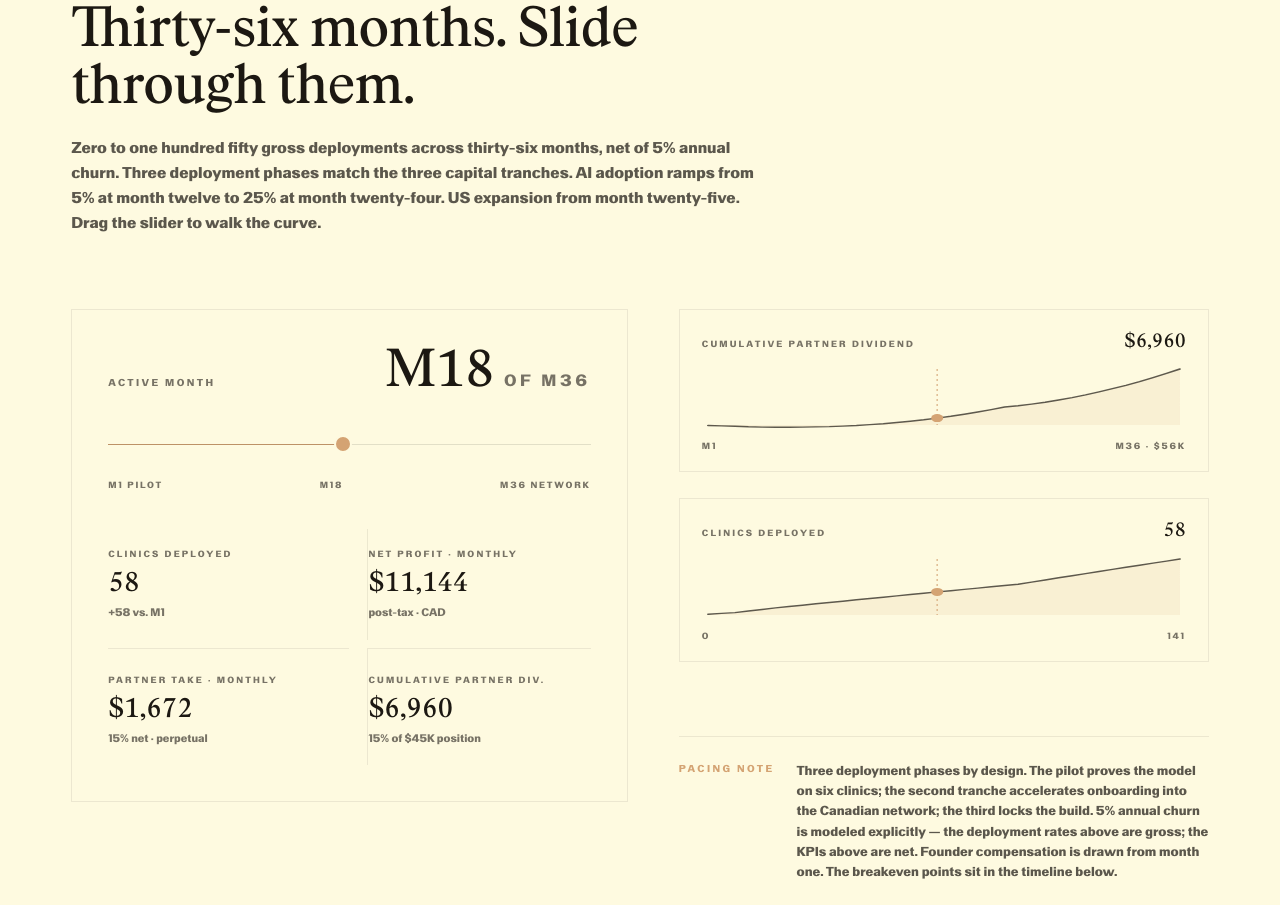
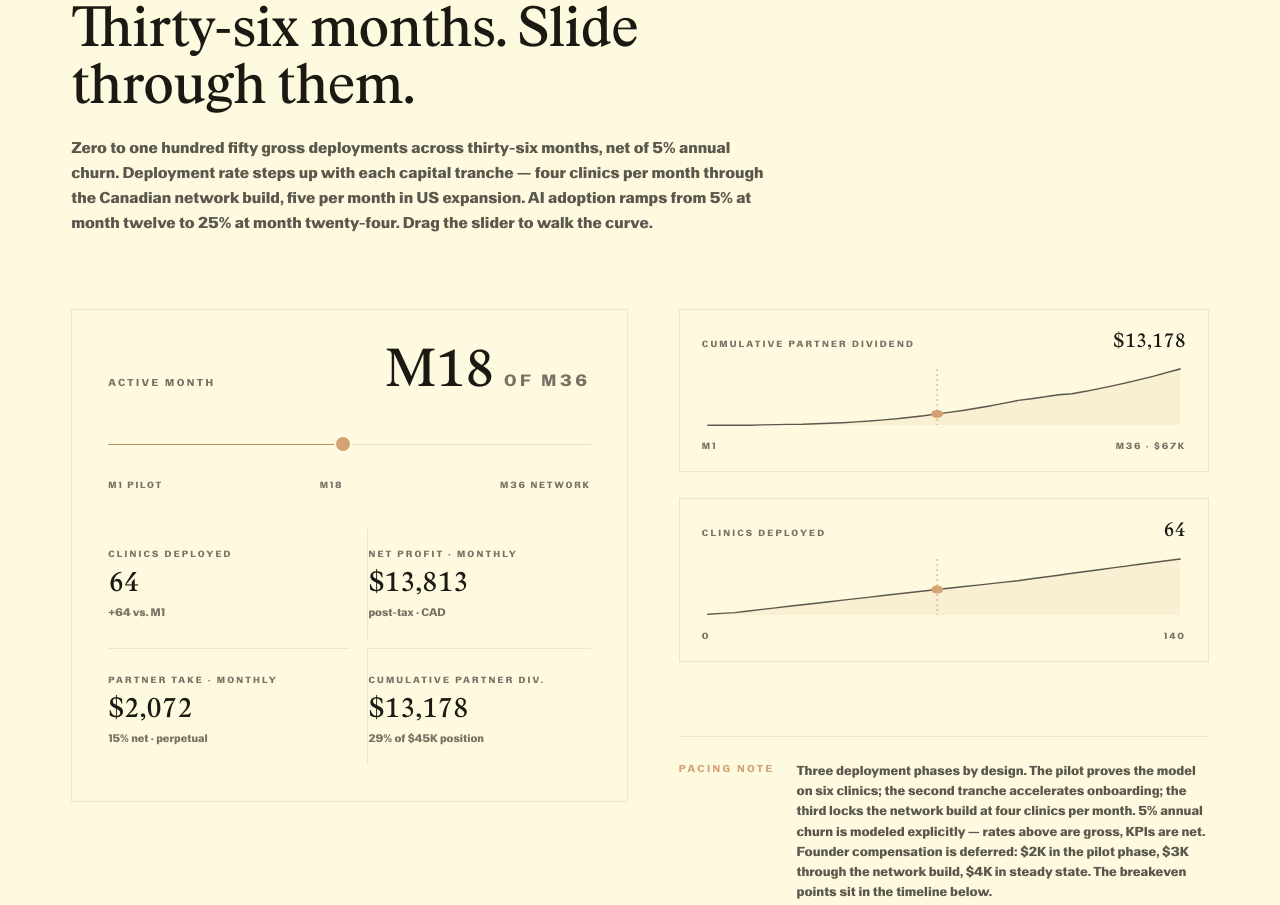
Before and after one commit to 0xNFTees/sss-marketing, a website: page investor/index.html in a window 1280 px wide. Shown: the part 1533-2438 px from the top of the page. Drawn offline with Linux system fonts and the light colour scheme.

Commit message:
Update index.html

```diff
--- a/investor/index.html
+++ b/investor/index.html
@@ -360,7 +360,7 @@ input[type="range"].sss-range:focus::-moz-range-thumb { box-shadow: 0 0 0 4px va
       </article>
       <article class="tile">
         <div class="tile__eyebrow"><span class="num mono">04</span>Payback</div>
-        <div class="tile__numeral mono">M34</div>
+        <div class="tile__numeral mono">M31</div>
         <p class="tile__caption">Cumulative partner share crosses the $45K deployment capital.</p>
       </article>
     </div>
@@ -372,7 +372,7 @@ input[type="range"].sss-range:focus::-moz-range-thumb { box-shadow: 0 0 0 4px va
     <div class="section__head reveal">
       <span class="eyebrow"><span class="num mono">01</span><span>Growth Strategy</span><span class="dot" aria-hidden="true"></span><span>Month-by-Month</span></span>
       <h2 class="section__title" id="sec01-title">Thirty-six months. Slide through them.</h2>
-      <p class="section__lede">Zero to one hundred fifty gross deployments across thirty-six months, net of 5% annual churn. Three deployment phases match the three capital tranches. AI adoption ramps from 5% at month twelve to 25% at month twenty-four. US expansion from month twenty-five. Drag the slider to walk the curve.</p>
+      <p class="section__lede">Zero to one hundred fifty gross deployments across thirty-six months, net of 5% annual churn. Deployment rate steps up with each capital tranche — four clinics per month through the Canadian network build, five per month in US expansion. AI adoption ramps from 5% at month twelve to 25% at month twenty-four. Drag the slider to walk the curve.</p>
     </div>
     <div class="growth__grid">
       <div class="slider-panel reveal reveal--d1">
@@ -388,23 +388,23 @@ input[type="range"].sss-range:focus::-moz-range-thumb { box-shadow: 0 0 0 4px va
         <div class="kpis">
           <div class="kpi">
             <div class="kpi__label">Clinics Deployed</div>
-            <div class="kpi__value mono" id="kpiClinics">58</div>
-            <div class="kpi__delta" id="kpiClinicsDelta">+58 vs. M1</div>
+            <div class="kpi__value mono" id="kpiClinics">64</div>
+            <div class="kpi__delta" id="kpiClinicsDelta">+64 vs. M1</div>
           </div>
           <div class="kpi">
             <div class="kpi__label">Net Profit · Monthly</div>
-            <div class="kpi__value mono" id="kpiNet">$11,144</div>
+            <div class="kpi__value mono" id="kpiNet">$13,813</div>
             <div class="kpi__delta">post-tax · CAD</div>
           </div>
           <div class="kpi">
             <div class="kpi__label">Partner Take · Monthly</div>
-            <div class="kpi__value mono" id="kpiPartner">$1,672</div>
+            <div class="kpi__value mono" id="kpiPartner">$2,072</div>
             <div class="kpi__delta">15% net · perpetual</div>
           </div>
           <div class="kpi">
             <div class="kpi__label">Cumulative Partner Div.</div>
-            <div class="kpi__value mono" id="kpiCum">$6,960</div>
-            <div class="kpi__delta" id="kpiCumDelta">15% of $45K position</div>
+            <div class="kpi__value mono" id="kpiCum">$13,178</div>
+            <div class="kpi__delta" id="kpiCumDelta">29% of $45K position</div>
           </div>
         </div>
       </div>
@@ -412,22 +412,22 @@ input[type="range"].sss-range:focus::-moz-range-thumb { box-shadow: 0 0 0 4px va
         <div class="spark reveal reveal--d2">
           <div class="spark__head">
             <span class="spark__label">Cumulative Partner Dividend</span>
-            <span class="spark__value mono" id="sparkValueCum">$6,960</span>
+            <span class="spark__value mono" id="sparkValueCum">$13,178</span>
           </div>
           <svg id="sparkCum" viewBox="0 0 320 64" preserveAspectRatio="none" aria-hidden="true"></svg>
-          <div class="spark__foot"><span>M1</span><span>M36 · $56K</span></div>
+          <div class="spark__foot"><span>M1</span><span>M36 · $67K</span></div>
         </div>
         <div class="spark reveal reveal--d3">
           <div class="spark__head">
             <span class="spark__label">Clinics Deployed</span>
-            <span class="spark__value mono" id="sparkValueClinics">58</span>
+            <span class="spark__value mono" id="sparkValueClinics">64</span>
           </div>
           <svg id="sparkClinics" viewBox="0 0 320 64" preserveAspectRatio="none" aria-hidden="true"></svg>
-          <div class="spark__foot"><span>0</span><span>141</span></div>
+          <div class="spark__foot"><span>0</span><span>140</span></div>
         </div>
         <div class="pacing reveal reveal--d4">
           <span class="pacing__label">Pacing Note</span>
-          <p class="pacing__copy">Three deployment phases by design. The pilot proves the model on six clinics; the second tranche accelerates onboarding into the Canadian network; the third locks the build. 5% annual churn is modeled explicitly — the deployment rates above are gross; the KPIs above are net. Founder compensation is drawn from month one. The breakeven points sit in the timeline below.</p>
+          <p class="pacing__copy">Three deployment phases by design. The pilot proves the model on six clinics; the second tranche accelerates onboarding; the third locks the network build at four clinics per month. 5% annual churn is modeled explicitly — rates above are gross, KPIs are net. Founder compensation is deferred: $2K in the pilot phase, $3K through the network build, $4K in steady state. The breakeven points sit in the timeline below.</p>
         </div>
       </div>
     </div>
@@ -520,8 +520,8 @@ input[type="range"].sss-range:focus::-moz-range-thumb { box-shadow: 0 0 0 4px va
   <div class="section__inner">
     <div class="section__head reveal">
       <span class="eyebrow"><span class="num mono">03</span><span>Capital Efficiency</span><span class="dot" aria-hidden="true"></span><span>Payback &amp; Compound</span></span>
-      <h2 class="section__title" id="sec03-title">Payback at month thirty-four. Compound after.</h2>
-      <p class="section__lede">The cumulative partner share crosses the $45,000 deployment capital at month thirty-four. Everything past that point is yield on a position already recovered. The model includes 5% annual churn, founder compensation from month one, a twelve-month AI adoption ramp, and US market-entry costs. Forward returns assume the network locks at 150 gross clinics with no further expansion — the conservative case.</p>
+      <h2 class="section__title" id="sec03-title">Payback at month thirty-one. Compound after.</h2>
+      <p class="section__lede">The cumulative partner share crosses the $45,000 deployment capital at month thirty-one. Everything past that point is yield on a position already recovered. The model includes 5% annual churn, deferred founder compensation, a twelve-month AI adoption ramp, Canadian and US sales overhead, and US market-entry costs. Forward returns assume the network locks at 150 gross clinics with no further expansion — the conservative case.</p>
     </div>
     <div class="payback reveal reveal--d1">
       <div class="payback__head">
@@ -532,7 +532,7 @@ input[type="range"].sss-range:focus::-moz-range-thumb { box-shadow: 0 0 0 4px va
           <span class="payback__legend-item mono" style="letter-spacing: 0.16em;">CAD · CUMULATIVE</span>
         </div>
       </div>
-      <svg class="chart" id="paybackChart" viewBox="0 0 800 320" preserveAspectRatio="none" aria-label="Cumulative partner share chart with $45,000 deployment capital line and M34 payback crossover"></svg>
+      <svg class="chart" id="paybackChart" viewBox="0 0 800 320" preserveAspectRatio="none" aria-label="Cumulative partner share chart with $45,000 deployment capital line and M31 payback crossover"></svg>
     </div>
     <div class="strips">
       <div class="strip reveal reveal--d2">
@@ -540,17 +540,17 @@ input[type="range"].sss-range:focus::-moz-range-thumb { box-shadow: 0 0 0 4px va
         <div class="strip__rows">
           <div class="strip__row"><span class="strip__row-marker mono">M1–M3</span><span class="strip__row-label">Pilot · 6 clinics</span><span class="strip__row-value mono">Tranche 1</span></div>
           <div class="strip__row"><span class="strip__row-marker mono">M4–M6</span><span class="strip__row-label">Acceleration · 18 clinics</span><span class="strip__row-value mono">Tranche 2</span></div>
-          <div class="strip__row"><span class="strip__row-marker mono">M18</span><span class="strip__row-label">Venture breakeven</span><span class="strip__row-value mono">$46,403<span class="mult">1.03×</span></span></div>
-          <div class="strip__row"><span class="strip__row-marker mono">M34</span><span class="strip__row-label">Partner payback</span><span class="strip__row-value mono">$47,763<span class="mult">1.06×</span></span></div>
-          <div class="strip__row"><span class="strip__row-marker mono">M36</span><span class="strip__row-label">141 active · 150 gross</span><span class="strip__row-value mono">$56,464<span class="mult">1.25×</span></span></div>
+          <div class="strip__row"><span class="strip__row-marker mono">M15</span><span class="strip__row-label">Venture breakeven</span><span class="strip__row-value mono">$50,451<span class="mult">1.12×</span></span></div>
+          <div class="strip__row"><span class="strip__row-marker mono">M31</span><span class="strip__row-label">Partner payback</span><span class="strip__row-value mono">$46,712<span class="mult">1.04×</span></span></div>
+          <div class="strip__row"><span class="strip__row-marker mono">M36</span><span class="strip__row-label">140 active · 150 gross</span><span class="strip__row-value mono">$66,746<span class="mult">1.48×</span></span></div>
         </div>
       </div>
       <div class="strip reveal reveal--d3">
         <div class="strip__head"><span class="dot"></span>Forward Returns · Steady State</div>
         <div class="strip__rows">
-          <div class="strip__row"><span class="strip__row-marker mono">Y3</span><span class="strip__row-label">End of year three</span><span class="strip__row-value mono">$56K<span class="mult">1.3×</span></span></div>
-          <div class="strip__row"><span class="strip__row-marker mono">Y5</span><span class="strip__row-label">End of year five</span><span class="strip__row-value mono">$171K<span class="mult">3.8×</span></span></div>
-          <div class="strip__row"><span class="strip__row-marker mono">Y10</span><span class="strip__row-label">End of year ten</span><span class="strip__row-value mono">$459K<span class="mult">10.2×</span></span></div>
+          <div class="strip__row"><span class="strip__row-marker mono">Y3</span><span class="strip__row-label">End of year three</span><span class="strip__row-value mono">$67K<span class="mult">1.5×</span></span></div>
+          <div class="strip__row"><span class="strip__row-marker mono">Y5</span><span class="strip__row-label">End of year five</span><span class="strip__row-value mono">$182K<span class="mult">4.0×</span></span></div>
+          <div class="strip__row"><span class="strip__row-marker mono">Y10</span><span class="strip__row-label">End of year ten</span><span class="strip__row-value mono">$469K<span class="mult">10.4×</span></span></div>
           <div class="strip__row"><span class="strip__row-marker mono">∞</span><span class="strip__row-label">Steady-state · monthly</span><span class="strip__row-value mono">$4,791 / mo</span></div>
         </div>
       </div>
@@ -669,8 +669,8 @@ input[type="range"].sss-range:focus::-moz-range-thumb { box-shadow: 0 0 0 4px va
     <div class="foot__memo">
       <span class="foot__memo-label">Confidentiality</span>
       <div class="foot__memo-body">
-        <p>This document is private. One reader. Operational figures derive from verified clinic data and a Node-simulated 36-month unit-economics model — Partner Payback M34, Venture Breakeven M18 — verified outputs that resist parameter optimization.</p>
-        <p>Projections include 5% annual churn, founder compensation, twelve-month AI adoption ramp, Canadian sales overhead, US market-entry costs, and AI infrastructure scaling. Corporate tax at the Canadian small business rate of 13%. This is not an offer. Not an obligation. A briefing between two operators.</p>
+        <p>This document is private. One reader. Operational figures derive from verified clinic data and a Node-simulated 36-month unit-economics model — Partner Payback M31, Venture Breakeven M15 — verified outputs that resist parameter optimization.</p>
+        <p>Projections include 5% annual churn, deferred founder compensation ($2K–$4K graduated draw), twelve-month AI adoption ramp, Canadian and US sales overhead, US market-entry costs, and AI infrastructure scaling. Corporate tax at the Canadian small business rate of 13%. This is not an offer. Not an obligation. A briefing between two operators.</p>
       </div>
     </div>
     <div class="foot__strip">
@@ -688,102 +688,103 @@ const CONFIG = {
   lpFee: 999, lpCost: 750,
   stripe: 0.03, corpTax: 0.13,
   partnerShare: 0.15,
-  // Software platform opex — scales with clinic count
   swBase: 400, swMax: 1800,
-  // 5% annual clinic churn — modeled explicitly
+  // 5% annual churn modeled explicitly
   annualChurn: 0.05,
-  // Founder compensation — drawn from M1, below-market for Montreal
-  founderSalary: 4000,
-  // Canadian sales overhead — founder-led, network-driven
-  caSalesStart: 4, caSalesMonthly: 2500,
-  // US expansion — modest operating cost activated Y3
+  // Founder salary — deferred draw, scales with cash flow
+  // M1-M6: $2,000 | M7-M18: $3,000 | M19-M36: $4,000
+  founderSched: [[0,6,2000],[6,18,3000],[18,36,4000]],
+  // Canadian network sales — activated after all tranches deployed (M7)
+  caSalesStart: 7, caSalesMonthly: 2500,
+  // US expansion — sales overhead
   usSalesMonthly: 11000, usSalesStart: 25,
-  // US market entry — entity formation, compliance, legal
-  usLegalMonth: 24, usLegalCost: 12000,
-  // AI upsell layer — ramped adoption from M12, full attach at M24
+  // US market entry — entity formation, compliance (M28: plan before spend)
+  usLegalMonth: 28, usLegalCost: 12000,
+  // AI upsell — ramped adoption, infrastructure from launch month
   aiStartMonth: 12, aiFullAttach: 0.25,
   recallFee: 249, recallMargin: 0.88,
   receptFee: 149, receptMargin: 0.90,
-  // AI infrastructure — dev/testing from M10, scales with adopter count
-  aiInfraBase: 500, aiInfraMax: 2500, aiInfraStart: 10,
-  // Capital structure — three milestone-gated tranches
+  aiInfraBase: 500, aiInfraMax: 2500, aiInfraStart: 12,
+  // Capital — three milestone-gated tranches
   injections: { 1: 15000, 4: 15000, 7: 15000 },
   injection: 45000,
+  // Deployment rates per phase
+  r1: 2.0, r2: 4.0, r3: 4.0, // r4 derived: (150 - r4Start) / 12
 };
 
-const SETUP_NET = CONFIG.setupFee - CONFIG.setupCost - CONFIG.setupFee * CONFIG.stripe;
-const LP_NET    = CONFIG.lpFee    - CONFIG.lpCost    - CONFIG.lpFee    * CONFIG.stripe;
-const RECURRING_NET = (CONFIG.mgmtFee - CONFIG.mgmtCost) - CONFIG.mgmtFee * CONFIG.stripe;
-const RECALL_NET  = CONFIG.recallFee * (CONFIG.recallMargin - CONFIG.stripe);
-const RECEPT_NET  = CONFIG.receptFee * (CONFIG.receptMargin - CONFIG.stripe);
+const SETUP_NET      = CONFIG.setupFee - CONFIG.setupCost - CONFIG.setupFee * CONFIG.stripe;
+const LP_NET         = CONFIG.lpFee    - CONFIG.lpCost    - CONFIG.lpFee    * CONFIG.stripe;
+const RECURRING_NET  = (CONFIG.mgmtFee - CONFIG.mgmtCost) - CONFIG.mgmtFee * CONFIG.stripe;
+const RECALL_NET     = CONFIG.recallFee  * (CONFIG.recallMargin  - CONFIG.stripe);
+const RECEPT_NET     = CONFIG.receptFee  * (CONFIG.receptMargin  - CONFIG.stripe);
 const AI_NET_PER_ADOPTER = RECALL_NET + RECEPT_NET;
-const MONTHLY_CHURN = 1 - Math.pow(1 - CONFIG.annualChurn, 1/12);
+const MONTHLY_CHURN  = 1 - Math.pow(1 - CONFIG.annualChurn, 1/12);
+
+// Piecewise gross deployment — rate steps matched to capital tranches
+// M1-M3: 2/mo | M4-M6: 4/mo | M7-M24: 4/mo (increased from V3) | M25-M36: 5/mo
+const R4_START = 3*CONFIG.r1 + 3*CONFIG.r2 + 18*CONFIG.r3; // = 90 at M24
+const R4 = (150 - R4_START) / 12; // = 5.0/mo
 
 function grossDeployedAt(month) {
-  // Cumulative GROSS clinics ever deployed (before churn).
-  // Piecewise-linear ramp matched to capital injection schedule:
-  //   M1-M3:   2.00/mo  (pilot, post-tranche 1)
-  //   M4-M6:   4.00/mo  (acceleration, post-tranche 2)
-  //   M7-M24:  3.50/mo  (Canadian network build, post-tranche 3)
-  //   M25-M36: 5.75/mo  (US expansion)
   if (month <= 0) return 0;
-  if (month <= 3)  return month * 2.0;
-  if (month <= 6)  return 6  + (month - 3) * 4.0;
-  if (month <= 24) return 18 + (month - 6) * 3.5;
-  if (month <= 36) return 81 + (month - 24) * 5.75;
-  return 150;
+  if (month <= 3)  return month * CONFIG.r1;
+  if (month <= 6)  return 3*CONFIG.r1 + (month - 3) * CONFIG.r2;
+  if (month <= 24) return 3*CONFIG.r1 + 3*CONFIG.r2 + (month - 6) * CONFIG.r3;
+  return R4_START + (month - 24) * R4;
 }
 
+// AI adoption ramp: 5% at M12 → 25% at M24, holds after
 function aiAttachRate(month) {
-  // Ramped adoption: 5% at M12, linear to 25% at M24, holds after.
-  // Reflects real product-launch dynamics — no step functions.
   if (month < CONFIG.aiStartMonth) return 0;
   if (month <= 24) return 0.05 + (CONFIG.aiFullAttach - 0.05) * ((month - 12) / 12);
   return CONFIG.aiFullAttach;
 }
 
-// Pre-compute the full 36-month series with churn applied.
-// Churn requires stateful simulation — can't be a pure function.
+function founderSalary(month) {
+  for (var i = 0; i < CONFIG.founderSched.length; i++) {
+    var s = CONFIG.founderSched[i];
+    if (month > s[0] && month <= s[1]) return s[2];
+  }
+  return CONFIG.founderSched[CONFIG.founderSched.length - 1][2];
+}
+
+// Pre-compute full 36-month series with stateful churn simulation
 var _active = 0;
 var SERIES = [];
 for (var _m = 1; _m <= CONFIG.horizonMonths; _m++) {
   var _gross = grossDeployedAt(_m);
   var _prevGross = grossDeployedAt(_m - 1);
   var _new = Math.max(0, _gross - _prevGross);
-
-  // Apply churn to existing base, then add new deployments
   _active = _active * (1 - MONTHLY_CHURN) + _new;
   var _c = _active;
   var _att = aiAttachRate(_m);
 
-  // Revenue
-  var _rec = _c * RECURRING_NET;
+  var _rec   = _c * RECURRING_NET;
   var _setup = _new * SETUP_NET;
-  var _lp = (_c * LP_NET) / 12;
-  var _ai = _att > 0 ? _c * _att * AI_NET_PER_ADOPTER : 0;
-  var _gp = _rec + _setup + _lp + _ai;
+  var _lp    = (_c * LP_NET) / 12;
+  var _ai    = _att > 0 ? _c * _att * AI_NET_PER_ADOPTER : 0;
+  var _gp    = _rec + _setup + _lp + _ai;
 
-  // Opex
-  var _sw = CONFIG.swBase + (CONFIG.swMax - CONFIG.swBase) * Math.min(1, _c / CONFIG.targetClinics);
-  var _ca = _m >= CONFIG.caSalesStart ? CONFIG.caSalesMonthly : 0;
-  var _us = _m >= CONFIG.usSalesStart ? CONFIG.usSalesMonthly : 0;
-  var _founder = CONFIG.founderSalary;
+  var _sw      = CONFIG.swBase + (CONFIG.swMax - CONFIG.swBase) * Math.min(1, _c / CONFIG.targetClinics);
+  var _ca      = _m >= CONFIG.caSalesStart ? CONFIG.caSalesMonthly : 0;
+  var _us      = _m >= CONFIG.usSalesStart ? CONFIG.usSalesMonthly : 0;
+  var _found   = founderSalary(_m);
   var _aiInfra = 0;
   if (_m >= CONFIG.aiInfraStart) {
     if (_att > 0) {
       var _adopters = _c * _att;
-      var _maxAdopt = CONFIG.targetClinics * CONFIG.aiFullAttach;
-      _aiInfra = CONFIG.aiInfraBase + (CONFIG.aiInfraMax - CONFIG.aiInfraBase) * Math.min(1, _adopters / _maxAdopt);
+      _aiInfra = CONFIG.aiInfraBase + (CONFIG.aiInfraMax - CONFIG.aiInfraBase) *
+        Math.min(1, _adopters / (CONFIG.targetClinics * CONFIG.aiFullAttach));
     } else {
       _aiInfra = CONFIG.aiInfraBase;
     }
   }
   var _usLegal = _m === CONFIG.usLegalMonth ? CONFIG.usLegalCost : 0;
-  var _opex = _sw + _ca + _us + _founder + _aiInfra + _usLegal;
+  var _opex = _sw + _ca + _us + _found + _aiInfra + _usLegal;
 
   var _ebt = _gp - _opex;
-  var _tax = _ebt > 0 ? _ebt * CONFIG.corpTax : 0;
-  var _net = _ebt - _tax;
+  var _tax  = _ebt > 0 ? _ebt * CONFIG.corpTax : 0;
+  var _net  = _ebt - _tax;
 
   SERIES.push({
     month: _m, clinics: _c, gross: _gross, net: _net,
@@ -791,7 +792,6 @@ for (var _m = 1; _m <= CONFIG.horizonMonths; _m++) {
   });
 }
 
-// Cumulative partner dividend
 var _cumP = 0;
 var SERIES_CUM = SERIES.map(function (r) {
   _cumP += r.partner;
@@ -799,7 +799,7 @@ var SERIES_CUM = SERIES.map(function (r) {
 });
 
 var MAX_CUM_PARTNER = SERIES_CUM[CONFIG.horizonMonths - 1].cumPartner;
-var MAX_CLINICS = SERIES_CUM[CONFIG.horizonMonths - 1].clinics;
+var MAX_CLINICS     = SERIES_CUM[CONFIG.horizonMonths - 1].clinics;
 
 var fmtUSD = function (v) { return '$' + Math.round(v).toLocaleString('en-US'); };
 var fmtN   = function (v) { return Math.round(v).toLocaleString('en-US'); };
@@ -838,18 +838,18 @@ function paintSpark(id, values, max, activeMonth) {
 
 function update(month) {
   var row = SERIES_CUM[month - 1];
-  monthDisplay.textContent     = 'M' + month;
-  kpiClinics.textContent       = fmtN(row.clinics);
-  kpiClinicsDelta.textContent  = '+' + fmtN(row.clinics) + ' vs. M1';
-  kpiNet.textContent           = fmtUSD(row.net);
-  kpiPartner.textContent       = fmtUSD(row.partner);
-  kpiCum.textContent           = fmtUSD(row.cumPartner);
-  sparkValueCum.textContent    = fmtUSD(row.cumPartner);
-  sparkValueClin.textContent   = fmtN(row.clinics);
-  var pctOfInj = Math.min(100, Math.round((row.cumPartner / CONFIG.injection) * 100));
-  kpiCumDelta.textContent = pctOfInj + '% of $45K position';
-  var pct = ((month - 1) / (CONFIG.horizonMonths - 1)) * 100;
-  rangeProgress.style.width = 'calc(' + pct + '% + 9px - ' + (pct * 0.18) + 'px)';
+  monthDisplay.textContent    = 'M' + month;
+  kpiClinics.textContent      = fmtN(row.clinics);
+  kpiClinicsDelta.textContent = '+' + fmtN(row.clinics) + ' vs. M1';
+  kpiNet.textContent          = fmtUSD(row.net);
+  kpiPartner.textContent      = fmtUSD(row.partner);
+  kpiCum.textContent          = fmtUSD(row.cumPartner);
+  sparkValueCum.textContent   = fmtUSD(row.cumPartner);
+  sparkValueClin.textContent  = fmtN(row.clinics);
+  var pct = Math.min(100, Math.round((row.cumPartner / CONFIG.injection) * 100));
+  kpiCumDelta.textContent = pct + '% of $45K position';
+  var pctSlide = ((month - 1) / (CONFIG.horizonMonths - 1)) * 100;
+  rangeProgress.style.width = 'calc(' + pctSlide + '% + 9px - ' + (pctSlide * 0.18) + 'px)';
   paintSpark('sparkCum',     SERIES_CUM.map(function (r) { return r.cumPartner; }), MAX_CUM_PARTNER, month);
   paintSpark('sparkClinics', SERIES_CUM.map(function (r) { return r.clinics; }),    MAX_CLINICS,     month);
 }
@@ -866,7 +866,7 @@ function paintPayback() {
   var d = pts.map(function (p, i) { return (i === 0 ? 'M ' : 'L ') + p[0].toFixed(1) + ',' + p[1].toFixed(1); }).join(' ');
   var areaD = 'M ' + padL + ',' + yAt(0) + ' ' + pts.map(function (p) { return 'L ' + p[0].toFixed(1) + ',' + p[1].toFixed(1); }).join(' ') + ' L ' + (W - padR) + ',' + yAt(0) + ' Z';
   var injY = yAt(CONFIG.injection);
-  var idxPayback = 33;
+  var idxPayback = 30; // M31, zero-indexed
   var cx = xAt(idxPayback);
   var cy = yAt(SERIES_CUM[idxPayback].cumPartner);
   var grid = '';
@@ -898,7 +898,7 @@ function paintPayback() {
     '<line x1="' + cx.toFixed(1) + '" x2="' + cx.toFixed(1) + '" y1="' + cy.toFixed(1) + '" y2="' + (padT + innerH) + '" stroke="#d4a373" stroke-width="1" stroke-dasharray="3 3" opacity="0.7"/>' +
     '<circle cx="' + cx.toFixed(1) + '" cy="' + cy.toFixed(1) + '" r="9" fill="#d4a373" fill-opacity="0.18"/>' +
     '<circle cx="' + cx.toFixed(1) + '" cy="' + cy.toFixed(1) + '" r="4.5" fill="#d4a373"/>' +
-    '<text x="' + (cx + 12).toFixed(1) + '" y="' + (cy - 10).toFixed(1) + '" font-family="Rhymes Text, Palatino Linotype, Georgia, serif" font-size="14" fill="#1c1812" letter-spacing="-0.2">Payback · M34</text>' +
+    '<text x="' + (cx + 12).toFixed(1) + '" y="' + (cy - 10).toFixed(1) + '" font-family="Rhymes Text, Palatino Linotype, Georgia, serif" font-size="14" fill="#1c1812" letter-spacing="-0.2">Payback · M31</text>' +
     injMarkers +
     xLabels;
 }
```
